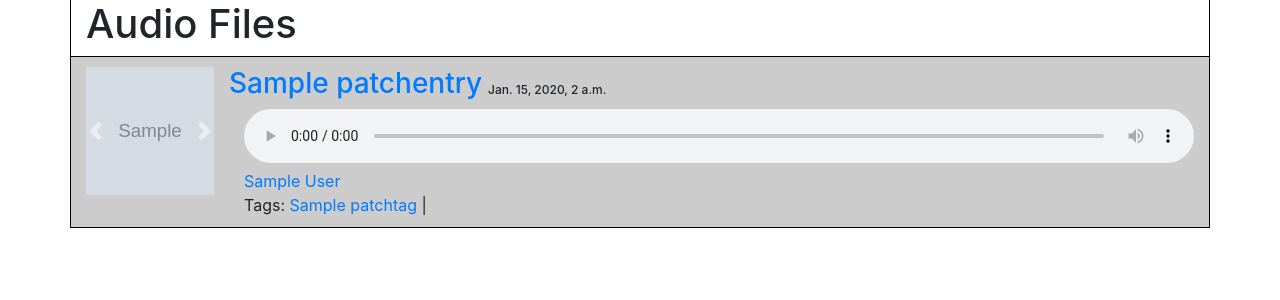
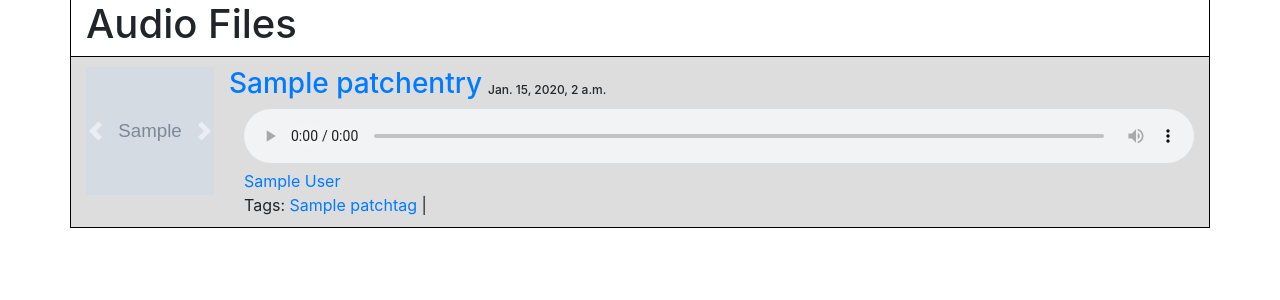
Before and after one commit to wlaub/tttweb, a Django app: page /en/patches/ in a window 1280 px wide, with the pointer over the restyled element. Shown: the top 300 px of the page. Run offline with Django 3.2, Linux system fonts and the light colour scheme; tables that the repository leaves empty hold one stand-in row (values such as "Sample post"); grey boxes marked "Sample" are stand-in pictures.

Commit message:
slightly better contrast

```diff
--- a/patches/static/patches/style.css
+++ b/patches/static/patches/style.css
@@ -15,7 +15,7 @@
 	border-style: none none solid none;
 }
 .entry:hover {
-	background-color: #cccccc;
+	background-color: #dddddd;
 }
 .entry-date {
 	font-size: 0.75rem;
```
